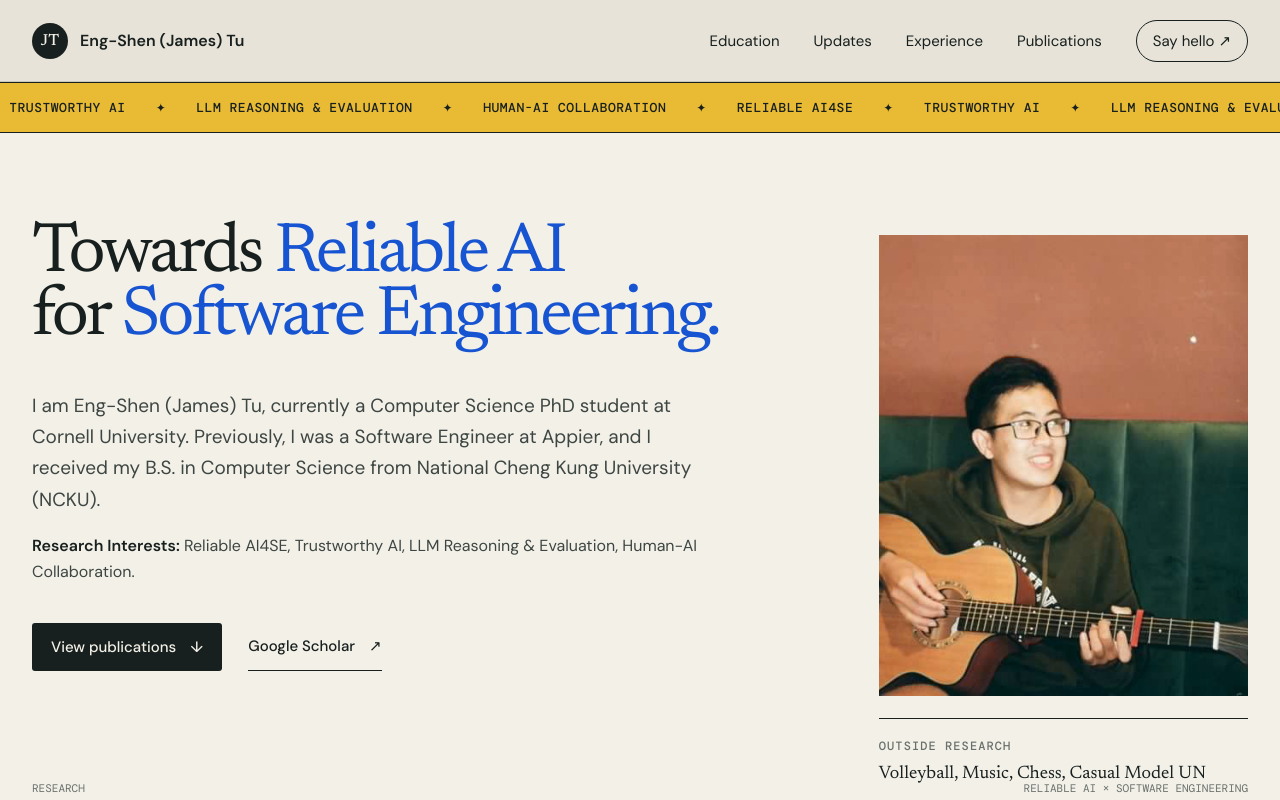
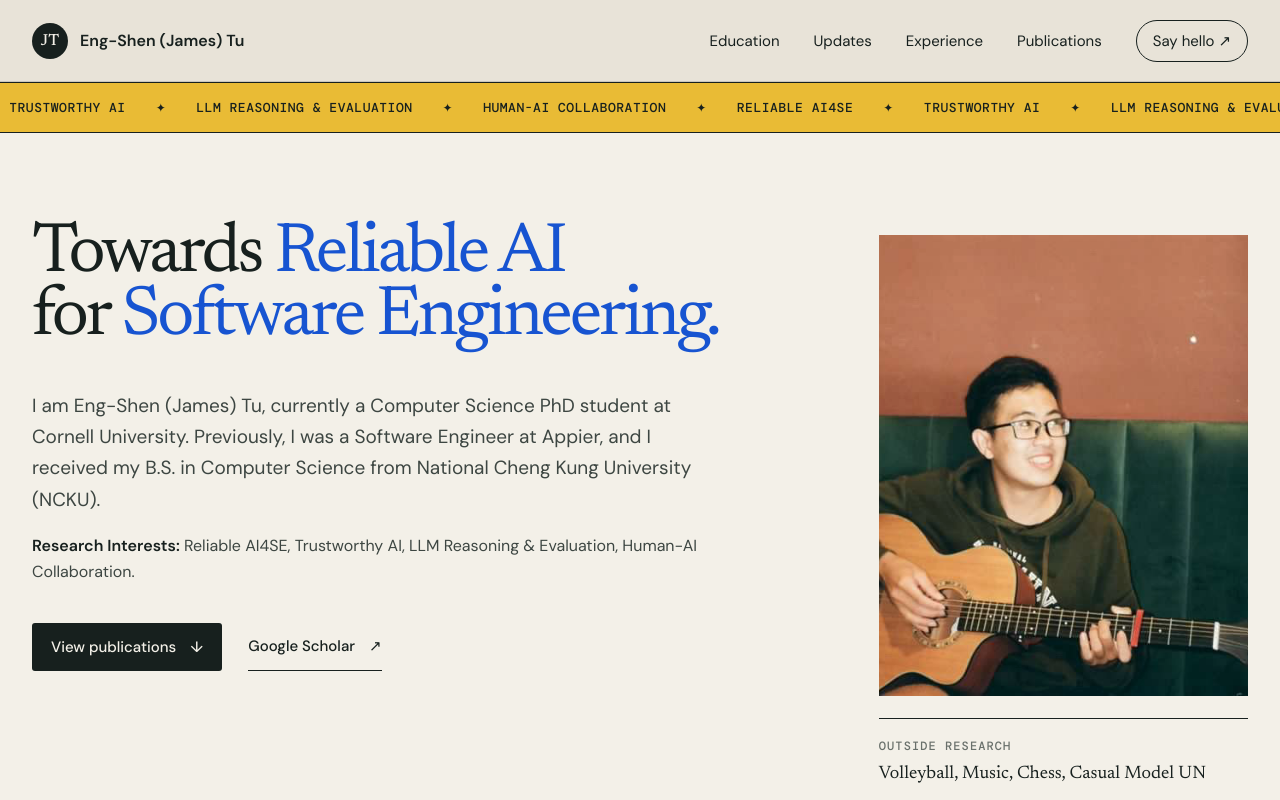
Before and after one commit to JamesTu-jtjt/JamesTu-jtjt.github.io, a React (Vite) app: page / in a window 1280 px wide. Shown: the top 800 px of the page. Built offline with nearby package versions, Linux system fonts and the light colour scheme.

Commit message:
remove: footer from hero

```diff
--- a/src/App.jsx
+++ b/src/App.jsx
@@ -70,7 +70,7 @@ function Hero() {
             <a href="?view=model-un">Explore my Model UN experience <span>→</span></a>
           </div>
         </div>
-        <div className="hero-index" aria-hidden="true"><span>Research</span><span>Reliable AI × Software Engineering</span></div>
+        {/* <div className="hero-index" aria-hidden="true"><span>Research</span><span>Reliable AI × Software Engineering</span></div> */}
       </section>
 
     </main>
```
